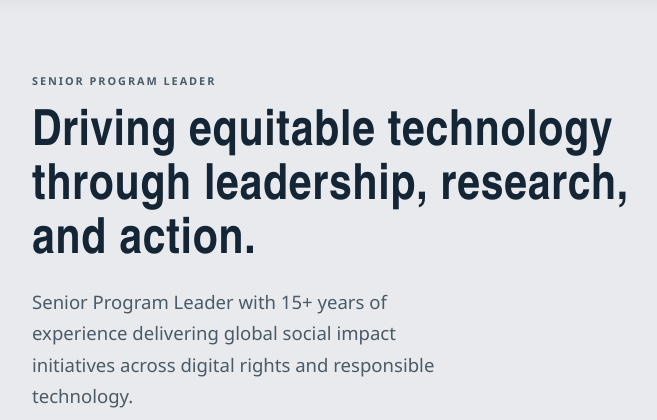
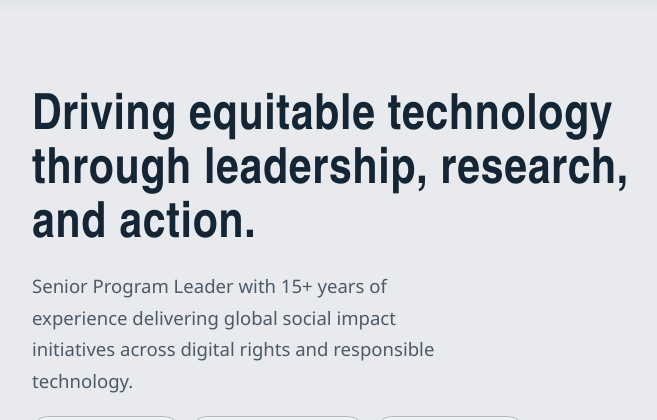
Before and after one commit to fourthletter/my-portfolio, a Flask app: page / in a window 1280 px wide. Shown: the part 49-469 px from the top of the page, without its empty margins (48-705 px from the left). Run offline with Flask 3, Linux system fonts and the light colour scheme.

Commit message:
Update index.html

```diff
--- a/templates/index.html
+++ b/templates/index.html
@@ -2,7 +2,6 @@
 {% block content %}
   <main>
     <section class="hero container fade-in-up">
-      <p class="eyebrow">Senior Program Leader</p>
       <h1>Driving equitable technology through leadership, research, and action.</h1>
       <p class="lead">
         Senior Program Leader with 15+ years of experience delivering global social impact initiatives across digital rights and responsible technology.
```
